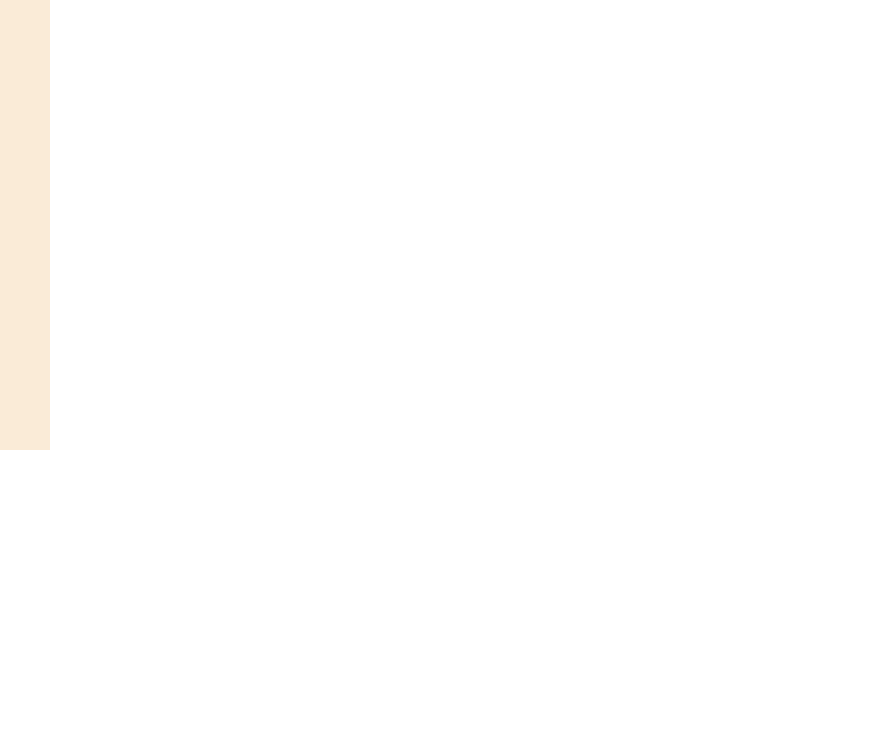
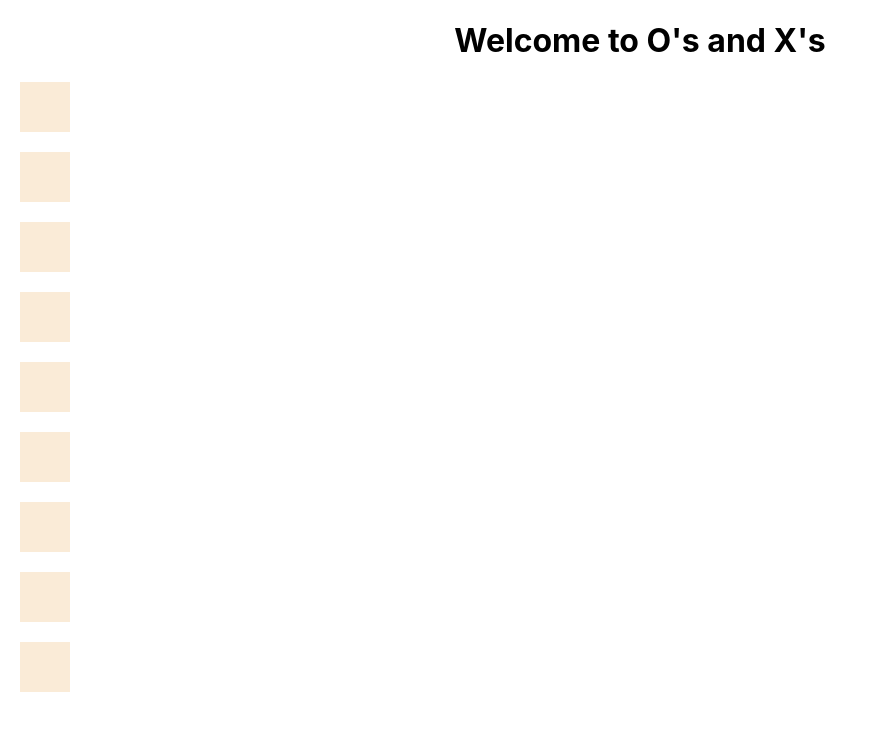
Before and after one commit to SchoolOfCode/noughts-and-crosses-plan-reece-priya-lilly, a React (Create React App) app: page / in a window 1280 px wide. Shown: the top 730 px of the page, without its empty margins (0-888 px from the left). Built offline with nearby package versions, Linux system fonts and the light colour scheme.

Commit message:
Sort of works

```diff
--- a/src/components/App/App.js
+++ b/src/components/App/App.js
@@ -1,9 +1,11 @@
 import Game from "../Game";
+import Header from "../Header";
 import "./App.css";
 
 function App() {
   return (
     <div className="App">
+      <Header />
       <Game />
     </div>
   );
--- a/src/components/Board/index.js
+++ b/src/components/Board/index.js
@@ -6,7 +6,12 @@ function Board(props) {
   return (
     <div>
       {board.map((square, index) => (
-        <Square square={square} key={index} makeAMove={makeAMove} />
+        <Square
+          square={square}
+          index={index}
+          makeAMove={makeAMove}
+          key={index}
+        />
       ))}
     </div>
   );
--- a/src/components/Game/index.js
+++ b/src/components/Game/index.js
@@ -1,3 +1,4 @@
+import { replace } from "lodash";
 import { useState } from "react";
 import Board from "../Board";
 
@@ -12,8 +13,26 @@ function Game() {
   //Take in a ID, update the board respective of the ID, with
   //the symbol.
 
-  function makeAMove() {
-    console.log("I HAVE BEEN CLICKED! :)");
+  function makeAMove(id) {
+    if (isTaken(id, board) === false) {
+      if (isPlayerOneTurn) {
+        setPlayerOneTurn(!isPlayerOneTurn);
+        return setBoard(replaceItem(board, "X", id));
+      }
+      setPlayerOneTurn(!isPlayerOneTurn);
+      return setBoard(replaceItem(board, "O", id));
+    }
+  }
+
+  function replaceItem(array, item, index) {
+    return [...array.slice(0, index - 1), item, ...array.slice(index)];
+  }
+
+  function isTaken(id, board) {
+    if (board[id] === null) {
+      return false;
+    }
+    return true;
   }
 
   return (
--- /dev/null
+++ b/src/components/Header/index.js
@@ -0,0 +1,5 @@
+function Header() {
+  return <h1>Welcome to O's and X's</h1>;
+}
+
+export default Header;
--- a/src/components/Square/Square.module.css
+++ b/src/components/Square/Square.module.css
@@ -2,4 +2,10 @@
     width: 50px;
     height:  50px;
     background-color: antiquewhite;
+    display: flex;
+    margin: 20px;
 }
+
+.square:hover {
+    background-color: rgb(255, 199, 125);
+}
--- a/src/components/Square/index.js
+++ b/src/components/Square/index.js
@@ -1,9 +1,14 @@
 import styles from "./Square.module.css";
 
 function Square(props) {
-  const { square, makeAMove } = props;
+  const { square, makeAMove, index } = props;
   return (
-    <div className={styles.square} onClick={makeAMove}>
+    <div
+      className={styles.square}
+      onClick={() => {
+        makeAMove(index);
+      }}
+    >
       {square}
     </div>
   );
```
